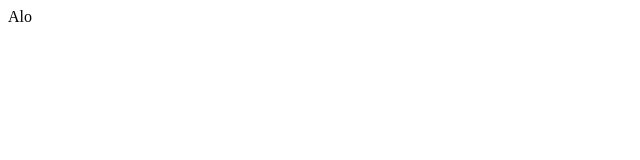
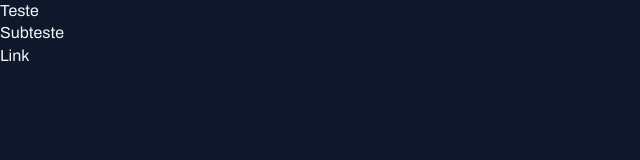
Before and after one commit to pedro-castanheira-vertti/Portal-de-Noticias, a plain HTML site: page index.html in a window 1280 px wide. Shown: the whole page, without its empty margins (0-640 px from the left). Drawn offline with Linux system fonts and the light colour scheme.

Commit message:
Aplicando as fontes

```diff
--- a/index.html
+++ b/index.html
@@ -2,14 +2,21 @@
 <html lang="pt-BR">
 
 <head>
+    <link rel="preconnect" href="https://fonts.googleapis.com">
+    <link rel="preconnect" href="https://fonts.gstatic.com" crossorigin>
+
     <meta charset="UTF-8">
     <meta name="viewport" content="width=device-width, initial-scale=1.0">
     <title>Document</title>
     <link rel="stylesheet" href="./styles/index.css">
+
+    <link href="https://fonts.googleapis.com/css2?family=Archivo:ital,wght@0,100..900;1,100..900&family=Poppins:wght@400;700&display=swap" rel="stylesheet">
 </head>
 
 <body>
-    Alo
+    <h1>Teste</h1>
+    <h2>Subteste</h2>
+    <a href="#">Link</a>
 </body>
 
 </html>
--- a/styles/global.css
+++ b/styles/global.css
@@ -0,0 +1,41 @@
+* {
+    margin: 0;
+    padding: 0;
+    box-sizing: border-box;
+}
+
+:root {
+    --brand-color-ligth: #60A5FA;
+    --brand-color-dark: #1D4ED8;
+    --bg-color: #0F172A;
+    --stroke-color: #1E293B;
+    --text-color-primary: #F1F5F9;
+    --text-color-secondary: #CBD5E1;
+
+    --font-family: 'Archivo', sans-serif;
+    --h1: 800 24px/135% var(--font-family);
+    --h2: 800 16px/140% var(--font-family);
+    --h3: 800 14px/140% var(--font-family);
+    --text-span: 600 14px/145% var(--font-family);
+    --text: 400 16px/140% var(--font-family);
+    --text-sm: 400 14px/160% var(--font-family);
+}
+
+body {
+    font: var(--text);
+    color: var(--text-color-primary);
+    background-color: var(--bg-color);
+}
+
+a{
+    text-decoration: none;
+    color: inherit;
+}
+
+a:hover{
+    color: var(--brand-color-ligth);
+}
+
+h1,h2,h3{
+    font: inherit;
+}
```
